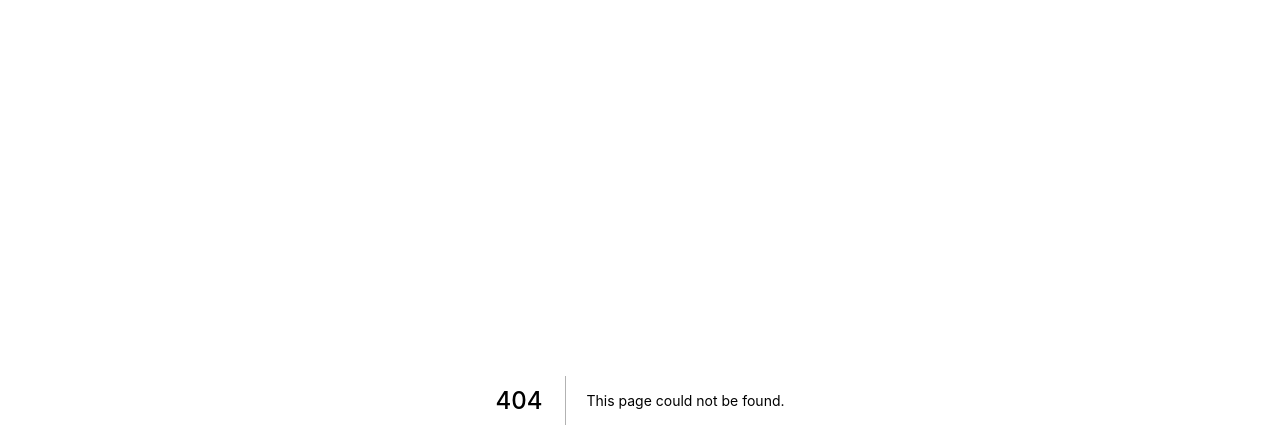
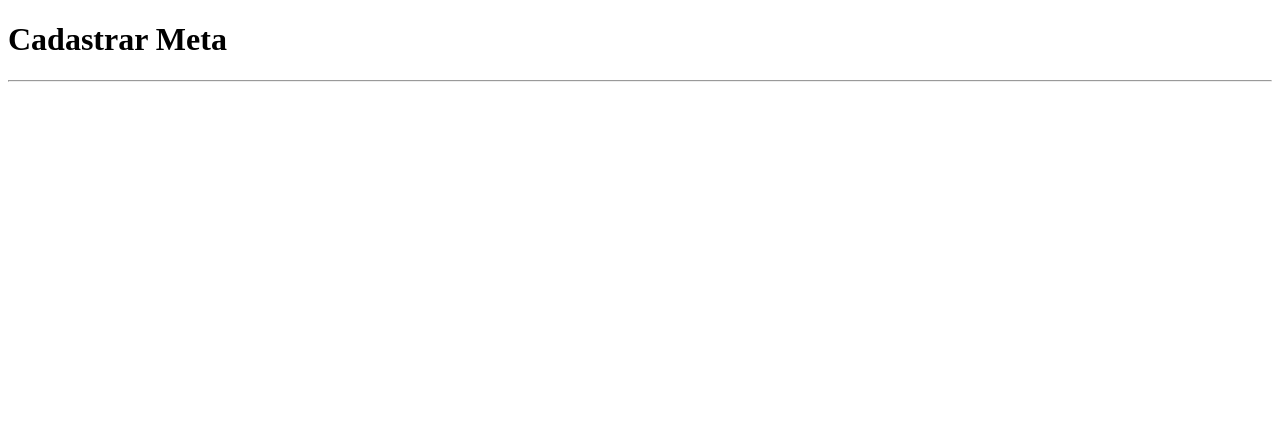
Before and after one commit to vandodev/Metas, a Next.js app in the folder web/: page /cadastrar in a window 1280 px wide. Before the commit this address had no page. Shown: the top 448 px of the page. Built offline with nearby package versions, Linux system fonts and the light colour scheme.

Commit message:
Criando página para cadastrar metas

```diff
--- /dev/null
+++ b/web/pages/cadastrar.js
@@ -0,0 +1,10 @@
+function Cadastrar(){
+    return (
+        <>
+            <h1>Cadastrar Meta</h1>
+            <hr/>
+        </>
+    );
+}
+
+export default Cadastrar;
--- a/web/pages/index.js
+++ b/web/pages/index.js
@@ -3,7 +3,6 @@ function Home({data}) {
       <>
 
         <h1>Minhas metas</h1> <hr />
-        <p>{console.log(data.metas)}</p>
         {data.metas.map(meta => (
             <div key={meta._id}>
               <h2>{meta.name}</h2>
```
